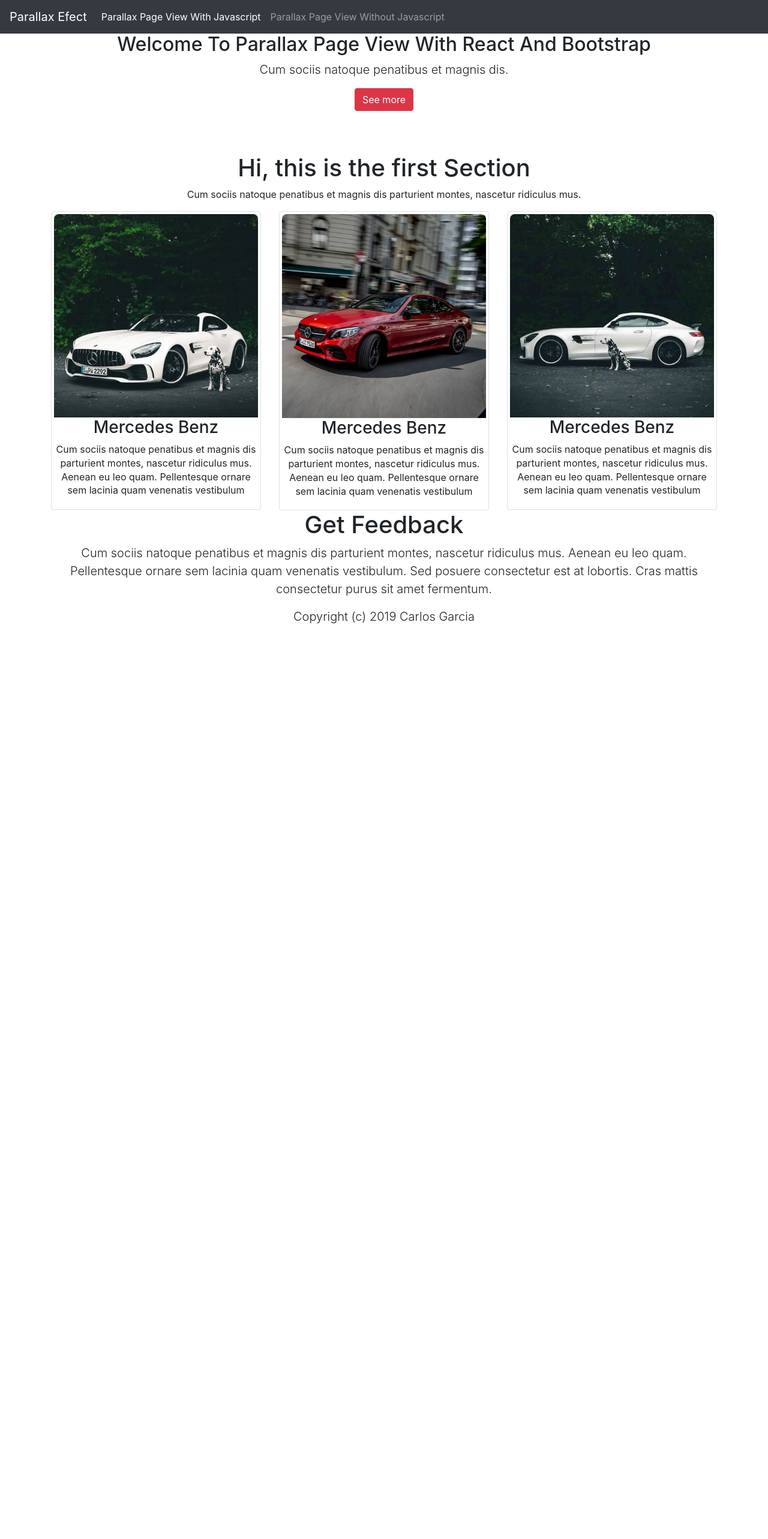
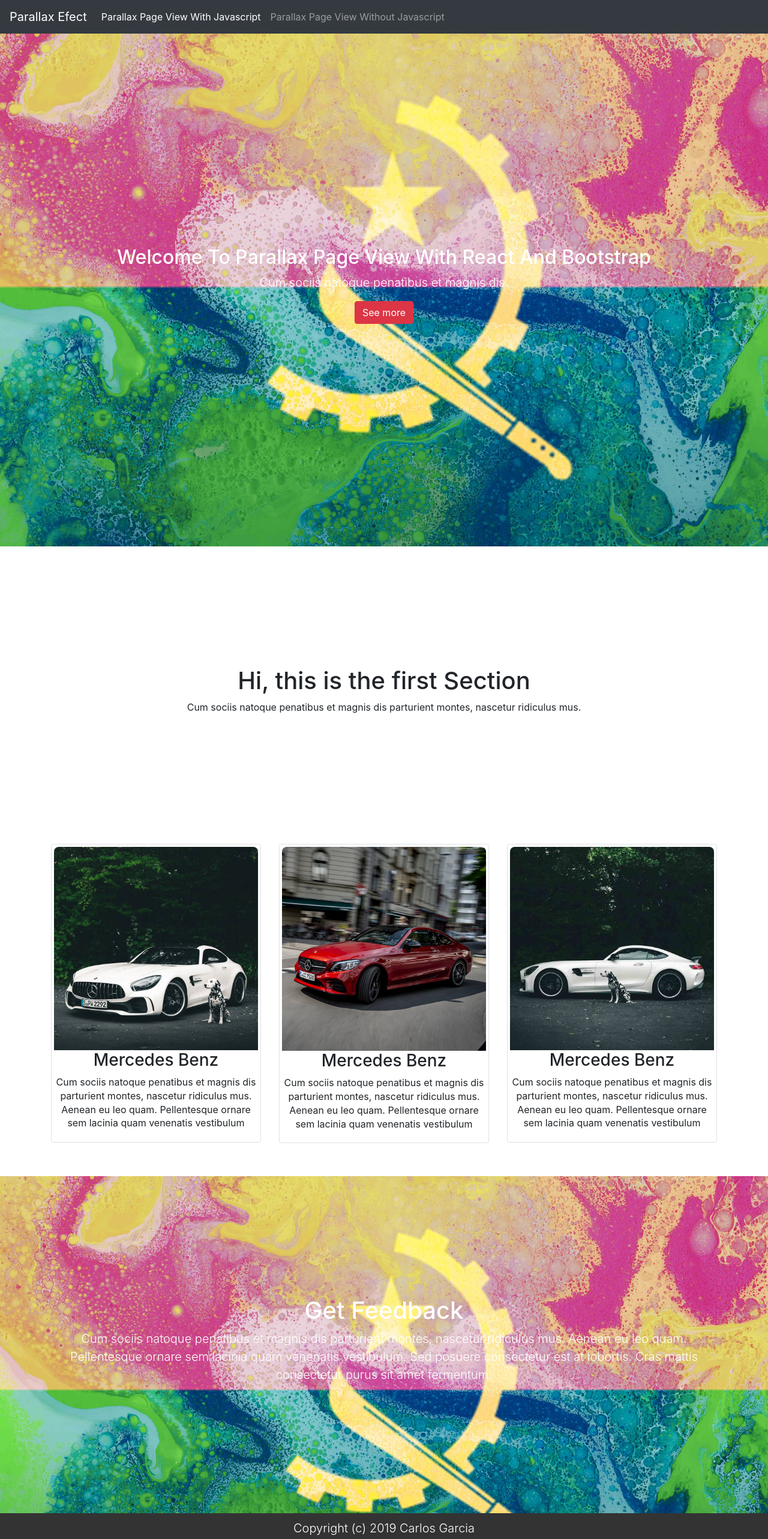
Before and after one commit to CarlCr/react-parallax, a React (Create React App) app: page / in a window 1280 px wide. Shown: the top 2566 px of the page at 60% size. Before the commit the page ends 1059 px from the top, so only its background shows below. Built offline with nearby package versions, Linux system fonts and the light colour scheme.

Commit message:
Parallax efect done

```diff
--- a/src/components/Header/Index.js
+++ b/src/components/Header/Index.js
@@ -1,24 +1,10 @@
 import React, {Component} from 'react';
 import Navbar from './Navbar';
-import {Container, Row,Col,Button} from 'reactstrap'
 class Header extends Component {
     render() {
         return (
             <div>
                 <Navbar/>
-                <div className={'header-site'}>
-                    <Container>
-                        <Row>
-                            <Col className={'col-xs-12'}>
-                                <h2 className={'text-center'}>Welcome To Parallax Page View With React And Bootstrap</h2>
-                                <p className={'lead text-center'}>Cum sociis natoque penatibus et magnis dis.</p>
-                                <p className={'text-center'}>
-                                    <Button className={'btn btn-danger'}>See more</Button>
-                                </p>
-                            </Col>
-                        </Row>
-                    </Container>
-                </div>
             </div>
     );
     }
--- a/src/components/Index.js
+++ b/src/components/Index.js
@@ -2,6 +2,8 @@
 import Header from './Header/Index';
 import Section1 from './Section1/Index';
 import Section2 from './Section2/Index';
+import Section3 from './Section3/Index';
+import Section4 from './Section4/Index';
 import Footer from './Footer/Index';
 class ParallaxApp extends Component {
     render() {
@@ -10,6 +12,8 @@
                 <Header/>
                 <Section1/>
                 <Section2/>
+                <Section3/>
+                <Section4/>
                 <Footer/>
             </div>
     );
--- a/src/components/Section1/Index.js
+++ b/src/components/Section1/Index.js
@@ -1,10 +1,5 @@
 import React, {Component} from 'react';
-import {Container,Row,Col} from 'reactstrap'
-import Card from './Card'
-import Image1 from '../../assets/img/img2.jpg'
-import Image2 from '../../assets/img/img1.jpg'
-import Image3 from '../../assets/img/img3.jpg'
-
+import {Container, Row,Col,Button} from 'reactstrap'
 class Section1 extends Component {
     render() {
         return (
@@ -12,21 +7,11 @@
                 <Container>
                     <Row>
                         <Col className={'col-xs-12'}>
-                            <h1 className={'text-center'}>Hi, this is the first Section</h1>
-                            <p className={'text-center'}>Cum sociis natoque penatibus et magnis dis parturient montes, nascetur
-                                ridiculus mus.
+                            <h2 className={'text-center'}>Welcome To Parallax Page View With React And Bootstrap</h2>
+                            <p className={'lead text-center'}>Cum sociis natoque penatibus et magnis dis.</p>
+                            <p className={'text-center'}>
+                                <Button className={'btn btn-danger'}>See more</Button>
                             </p>
-                        </Col>
-                    </Row>
-                    <Row>
-                        <Col className={'col-sm-4'}>
-                            <Card image={Image1} title={"Mercedes Benz"} message={"Cum sociis natoque penatibus et magnis dis parturient montes, nascetur ridiculus mus. Aenean eu leo quam. Pellentesque ornare sem lacinia quam venenatis vestibulum"}/>
-                        </Col>
-                        <Col className={'col-sm-4'}>
-                            <Card image={Image2} title={"Mercedes Benz"} message={"Cum sociis natoque penatibus et magnis dis parturient montes, nascetur ridiculus mus. Aenean eu leo quam. Pellentesque ornare sem lacinia quam venenatis vestibulum"}/>
-                        </Col>
-                        <Col className={'col-sm-4'}>
-                            <Card image={Image3} title={"Mercedes Benz"} message={"Cum sociis natoque penatibus et magnis dis parturient montes, nascetur ridiculus mus. Aenean eu leo quam. Pellentesque ornare sem lacinia quam venenatis vestibulum"}/>
                         </Col>
                     </Row>
                 </Container>
--- a/src/components/Section2/Index.js
+++ b/src/components/Section2/Index.js
@@ -1,5 +1,6 @@
 import React, {Component} from 'react';
-import {Container, Row, Col} from 'reactstrap'
+import {Container,Row,Col} from 'reactstrap'
+
 class Section2 extends Component {
     render() {
         return (
@@ -7,11 +8,9 @@
                 <Container>
                     <Row>
                         <Col className={'col-xs-12'}>
-                            <h1 className={'text-center'}>Get Feedback</h1>
-                            <p className={'lead text-center'}>
-                                Cum sociis natoque penatibus et magnis dis parturient montes, nascetur ridiculus mus.
-                                Aenean eu leo quam. Pellentesque ornare sem lacinia quam venenatis vestibulum.
-                                Sed posuere consectetur est at lobortis. Cras mattis consectetur purus sit amet fermentum.
+                            <h1 className={'text-center'}>Hi, this is the first Section</h1>
+                            <p className={'text-center'}>Cum sociis natoque penatibus et magnis dis parturient montes, nascetur
+                                ridiculus mus.
                             </p>
                         </Col>
                     </Row>
--- /dev/null
+++ b/src/components/Section3/Index.js
@@ -0,0 +1,30 @@
+import React, {Component} from 'react';
+import {Container,Row,Col} from 'reactstrap'
+import Card from './Card'
+import Image1 from '../../assets/img/img2.jpg'
+import Image2 from '../../assets/img/img1.jpg'
+import Image3 from '../../assets/img/img3.jpg'
+
+class Section3 extends Component {
+    render() {
+        return (
+            <div className={'section3'}>
+                <Container>
+                    <Row>
+                        <Col className={'col-sm-4'}>
+                            <Card image={Image1} title={"Mercedes Benz"} message={"Cum sociis natoque penatibus et magnis dis parturient montes, nascetur ridiculus mus. Aenean eu leo quam. Pellentesque ornare sem lacinia quam venenatis vestibulum"}/>
+                        </Col>
+                        <Col className={'col-sm-4'}>
+                            <Card image={Image2} title={"Mercedes Benz"} message={"Cum sociis natoque penatibus et magnis dis parturient montes, nascetur ridiculus mus. Aenean eu leo quam. Pellentesque ornare sem lacinia quam venenatis vestibulum"}/>
+                        </Col>
+                        <Col className={'col-sm-4'}>
+                            <Card image={Image3} title={"Mercedes Benz"} message={"Cum sociis natoque penatibus et magnis dis parturient montes, nascetur ridiculus mus. Aenean eu leo quam. Pellentesque ornare sem lacinia quam venenatis vestibulum"}/>
+                        </Col>
+                    </Row>
+                </Container>
+            </div>
+        );
+    }
+}
+
+export default Section3;
--- /dev/null
+++ b/src/components/Section4/Index.js
@@ -0,0 +1,24 @@
+import React, {Component} from 'react';
+import {Container, Row, Col} from 'reactstrap'
+class Section4 extends Component {
+    render() {
+        return (
+            <div className={'section4'}>
+                <Container>
+                    <Row>
+                        <Col className={'col-xs-12'}>
+                            <h1 className={'text-center'}>Get Feedback</h1>
+                            <p className={'lead text-center'}>
+                                Cum sociis natoque penatibus et magnis dis parturient montes, nascetur ridiculus mus.
+                                Aenean eu leo quam. Pellentesque ornare sem lacinia quam venenatis vestibulum.
+                                Sed posuere consectetur est at lobortis. Cras mattis consectetur purus sit amet fermentum.
+                            </p>
+                        </Col>
+                    </Row>
+                </Container>
+            </div>
+        );
+    }
+}
+
+export default Section4;
--- a/src/index.css
+++ b/src/index.css
@@ -15,4 +15,34 @@
 
 div.section1{
   margin-top: 55px;
+  background-image: url(assets/img/background.jpg);
+  background-position: center top;
+  background-repeat: no-repeat;
+  background-size: cover;
+  background-attachment: fixed;
+  color: #ffffff;
+  padding-top: 355px;
+  padding-bottom: 355px;
 }
+div.section2{
+  padding-top: 200px;
+  padding-bottom: 200px;
+}
+
+div.section4{
+  margin-top: 55px;
+  background-image: url(assets/img/background.jpg);
+  background-position: center top;
+  background-repeat: no-repeat;
+  background-size: cover;
+  background-attachment: fixed;
+  color: #ffffff;
+  padding-top: 200px;
+  padding-bottom: 200px;
+}
+
+div.footer-site{
+  padding-top: 10px;
+  background-color: #333;
+  color: #ffffff;
+}
```
Also changed, not shown: src/components/Section3/Card.js (renamed from src/components/Section1/Card.js).
